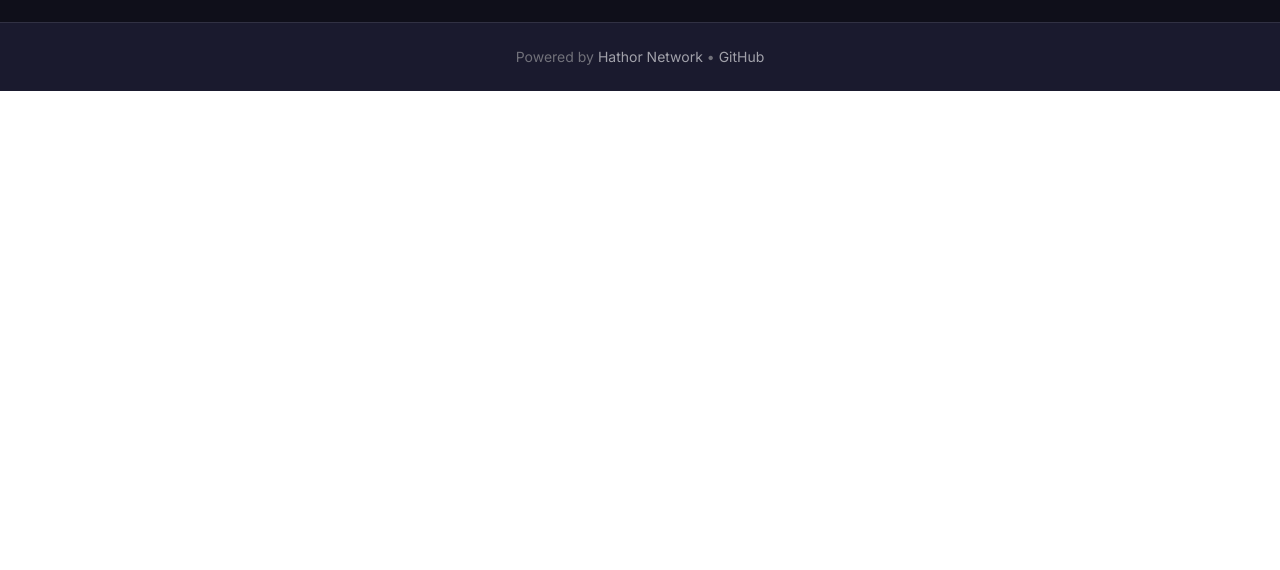
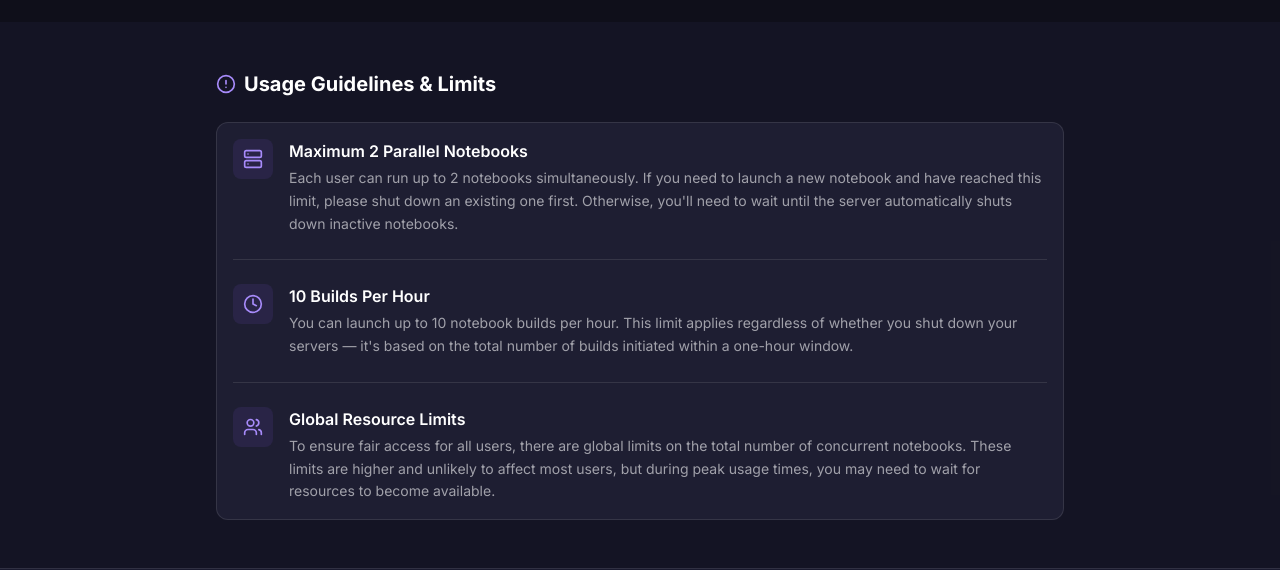
Before and after one commit to HathorNetwork/learn-nano-binder, a React (Vite) app in the folder learn-hathor-website/: page / in a window 1280 px wide. Shown: the part 776-1346 px from the top of the page. Before the commit the page ends 867 px from the top, so only its background shows below. Built offline with nearby package versions, Linux system fonts and the light colour scheme; no server answers.

Commit message:
chore: add InfoSection

```diff
--- a/learn-hathor-website/src/App.tsx
+++ b/learn-hathor-website/src/App.tsx
@@ -1,5 +1,5 @@
 import { useState, useCallback } from 'react';
-import { Layout, CategoryAccordion, BuildModal } from '@/components';
+import { Layout, CategoryAccordion, BuildModal, InfoSection } from '@/components';
 import { useBinderBuild } from '@/hooks';
 import { getCategoriesWithNotebooks, getNotebookById } from '@/config';
 import type { Notebook } from '@/types';
@@ -86,6 +86,9 @@ function App() {
         </div>
       </section>
 
+      {/* Info Section */}
+      <InfoSection />
+
       {/* Build Modal */}
       <BuildModal
         isOpen={isModalOpen}
--- /dev/null
+++ b/learn-hathor-website/src/components/InfoSection.tsx
@@ -0,0 +1,65 @@
+import { AlertCircle, Clock, Users, Server } from 'lucide-react';
+import { Card, CardContent } from './ui';
+
+interface LimitItemProps {
+  icon: React.ReactNode;
+  title: string;
+  description: string;
+}
+
+function LimitItem({ icon, title, description }: LimitItemProps) {
+  return (
+    <div className="flex gap-4">
+      <div className="flex-shrink-0 w-10 h-10 bg-primary-500/10 rounded-lg flex items-center justify-center text-primary-400">
+        {icon}
+      </div>
+      <div>
+        <h3 className="font-semibold text-text-primary mb-1">{title}</h3>
+        <p className="text-text-secondary text-sm leading-relaxed">
+          {description}
+        </p>
+      </div>
+    </div>
+  );
+}
+
+export function InfoSection() {
+  return (
+    <section className="py-12 bg-bg-secondary/50">
+      <div className="max-w-4xl mx-auto px-6">
+        <div className="flex items-center gap-2 mb-6">
+          <AlertCircle className="w-5 h-5 text-primary-400" />
+          <h2 className="text-xl font-bold text-text-primary">
+            Usage Guidelines & Limits
+          </h2>
+        </div>
+
+        <Card>
+          <CardContent className="pt-4 space-y-6">
+            <LimitItem
+              icon={<Server className="w-5 h-5" />}
+              title="Maximum 2 Parallel Notebooks"
+              description="Each user can run up to 2 notebooks simultaneously. If you need to launch a new notebook and have reached this limit, please shut down an existing one first. Otherwise, you'll need to wait until the server automatically shuts down inactive notebooks."
+            />
+
+            <div className="border-t border-white/10" />
+
+            <LimitItem
+              icon={<Clock className="w-5 h-5" />}
+              title="10 Builds Per Hour"
+              description="You can launch up to 10 notebook builds per hour. This limit applies regardless of whether you shut down your servers — it's based on the total number of builds initiated within a one-hour window."
+            />
+
+            <div className="border-t border-white/10" />
+
+            <LimitItem
+              icon={<Users className="w-5 h-5" />}
+              title="Global Resource Limits"
+              description="To ensure fair access for all users, there are global limits on the total number of concurrent notebooks. These limits are higher and unlikely to affect most users, but during peak usage times, you may need to wait for resources to become available."
+            />
+          </CardContent>
+        </Card>
+      </div>
+    </section>
+  );
+}
--- a/learn-hathor-website/src/components/index.ts
+++ b/learn-hathor-website/src/components/index.ts
@@ -1,5 +1,6 @@
 export { CategoryAccordion } from './CategoryAccordion';
 export { NotebookCard } from './NotebookCard';
 export { BuildModal } from './BuildModal';
+export { InfoSection } from './InfoSection';
 export * from './ui';
 export * from './layout';
```
